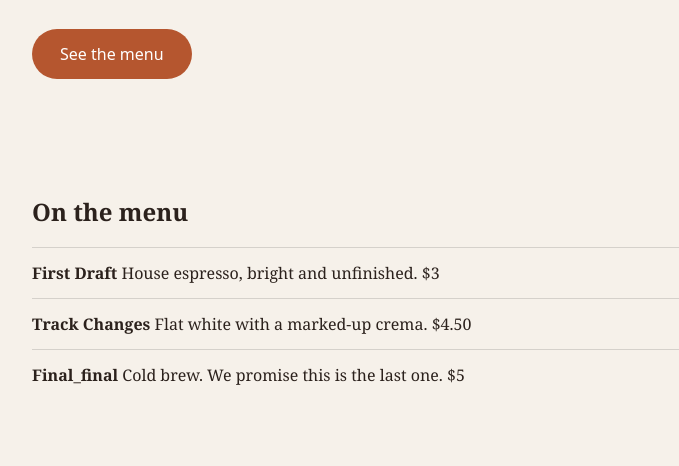
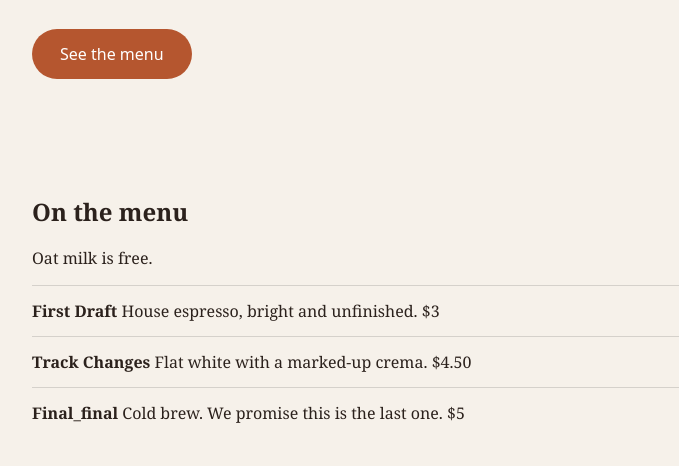
Before and after one commit to drexelstudios/checkpoint-cafe, a plain HTML site: page index.html in a window 1280 px wide. Shown: the part 334-800 px from the top of the page, without its empty margins (8-687 px from the left). Drawn offline with Linux system fonts and the light colour scheme.

Commit message:
Add note under menu heading that oat milk is free
Co-Authored-By: Claude Fable 5.2 <noreply@anthropic.com>
Claude-Session: https://claude.ai/code/session_016wEHHE4kxJqaU9aTafooWa

```diff
--- a/index.html
+++ b/index.html
@@ -18,6 +18,7 @@
     </section>
     <section id="menu" class="menu">
       <h2>On the menu</h2>
+      <p class="menu-note">Oat milk is free.</p>
       <ul>
         <li><strong>First Draft</strong> House espresso, bright and unfinished. $3</li>
         <li><strong>Track Changes</strong> Flat white with a marked-up crema. $4.50</li>
```
